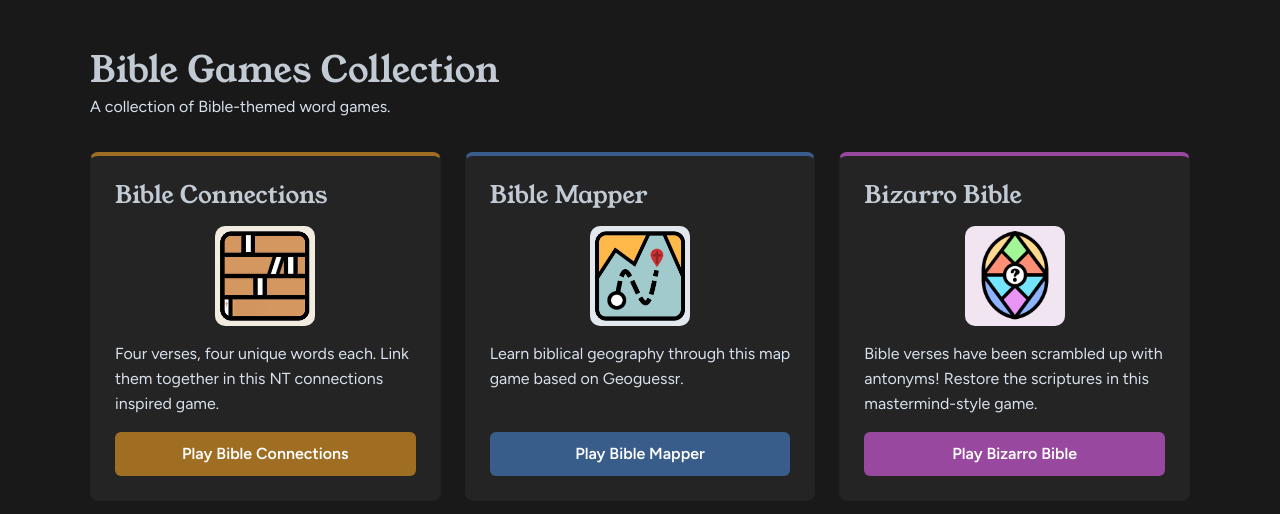
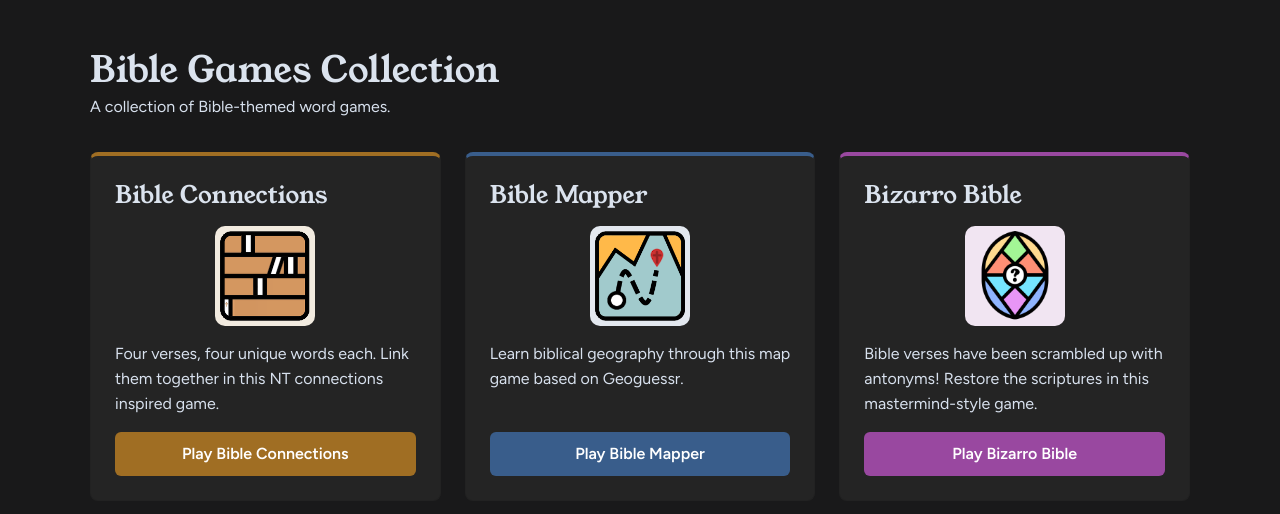
Before and after one commit to Velocisniper/BibleGames, a plain HTML site: page index.html in a window 1280 px wide. Drawn offline with Linux system fonts and the light colour scheme.

Commit message:
Update style.css

```diff
--- a/style.css
+++ b/style.css
@@ -1,5 +1,5 @@
 :root {
-  --ink: #c2cad4;
+  --ink: #dbe3ee;
   --muted: #d8e1ee;
   --paper: #19191a;
   --card: #242424;
```
